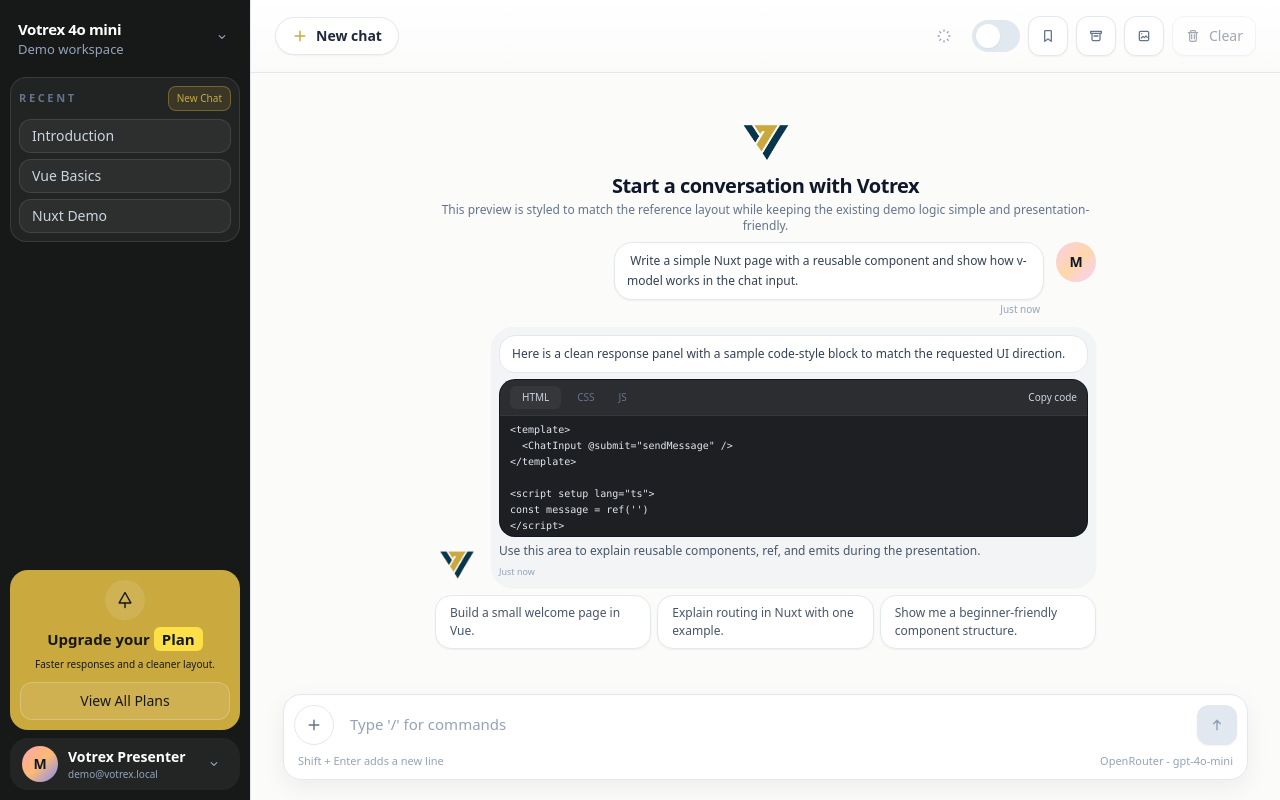
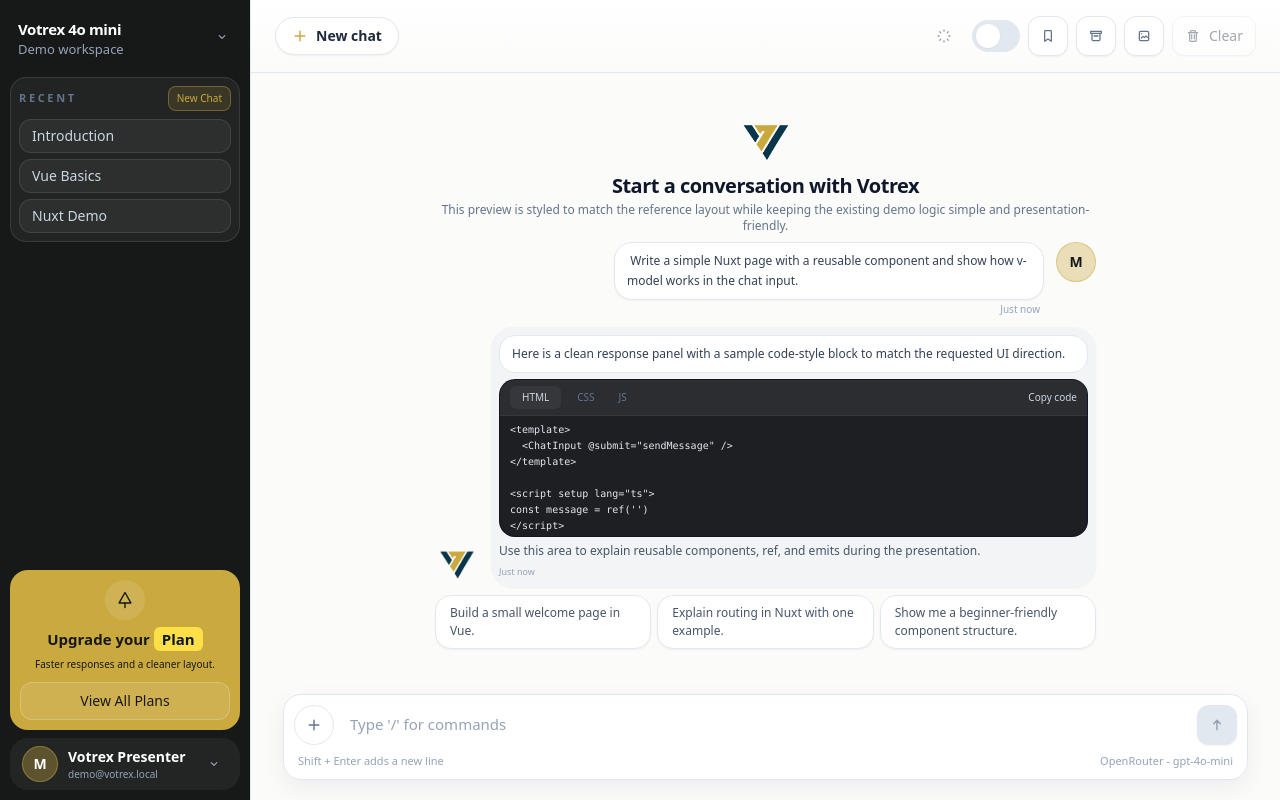
Before and after one commit to Taylerv1/Vortex, a Nuxt app: page /chat in a window 1280 px wide. Built offline with nearby package versions, Linux system fonts and the light colour scheme.

Commit message:
fix: update avatar and indicator styles for improved visual consistency

```diff
--- a/components/EmptyState.vue
+++ b/components/EmptyState.vue
@@ -38,7 +38,7 @@ const examplePrompts = [
           </div>
         </div>
 
-        <div class="flex h-10 w-10 items-center justify-center rounded-full bg-gradient-to-br from-pink-200 via-orange-200 to-fuchsia-200 text-sm font-semibold text-slate-900">
+        <div class="flex h-10 w-10 items-center justify-center rounded-full border border-[#caa93f]/45 bg-[#caa93f]/35 text-sm font-semibold text-[#171919]">
           M
         </div>
       </div>
--- a/components/MessageItem.vue
+++ b/components/MessageItem.vue
@@ -20,7 +20,7 @@ const avatarLabel = computed(() => (isUser.value ? 'Y' : 'V'))
       <div
         class="flex h-12 w-12 shrink-0 items-center justify-center rounded-full text-sm font-semibold shadow-sm"
         :class="isUser
-          ? 'bg-gradient-to-br from-pink-200 via-orange-200 to-fuchsia-200 text-slate-900'
+          ? 'border border-[#caa93f]/45 bg-[#caa93f]/35 text-[#171919]'
           : 'border border-black/20 bg-slate-400/25 text-slate-900'"
       >
         <span v-if="isUser">{{ avatarLabel }}</span>
--- a/components/Sidebar.vue
+++ b/components/Sidebar.vue
@@ -115,7 +115,7 @@ const emit = defineEmits<{
       </div>
 
       <div class="flex items-center gap-2.5 rounded-[18px] bg-white/5 px-3 py-2">
-        <div class="flex h-9 w-9 items-center justify-center rounded-full bg-gradient-to-br from-rose-300 via-orange-300 to-indigo-400 text-sm font-bold text-slate-900">
+        <div class="flex h-9 w-9 items-center justify-center rounded-full border border-[#caa93f]/45 bg-[#caa93f]/35 text-sm font-bold text-white">
           M
         </div>
 
```
